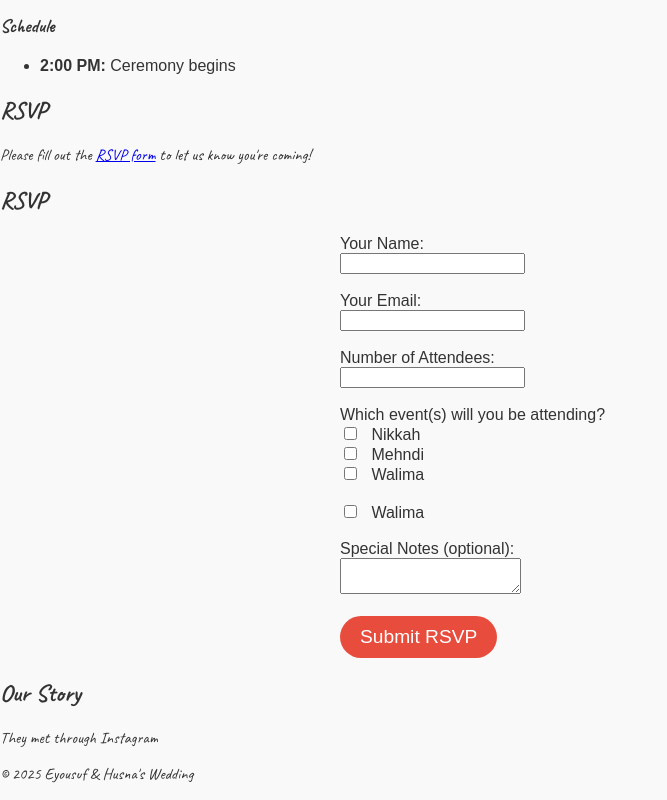
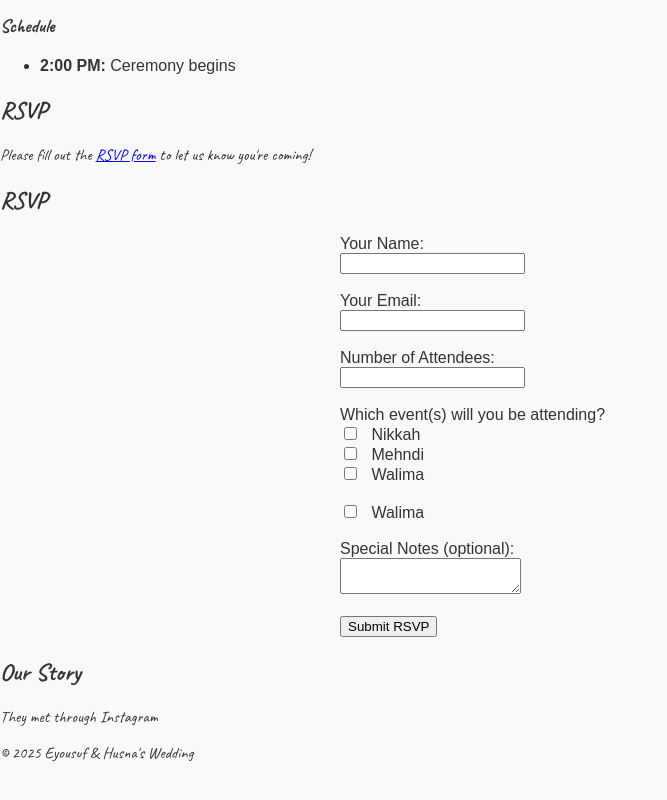
Before and after one commit to asbho06/actual_wedding_site, a plain HTML site: page index.html in a window 1280 px wide. Shown: the part 778-1578 px from the top of the page, without its empty margins (0-667 px from the left). After the commit the page ends 1557 px from the top, so only its background shows below. Drawn offline with Linux system fonts and the light colour scheme.

Commit message:
Add files via upload

```diff
--- a/style.css
+++ b/style.css
@@ -86,18 +86,3 @@ form {
     max-width: 600px;
     margin: 0 auto;
 }
-
-button {
-    background-color: #e74c3c;
-    color: white;
-    padding: 10px 20px;
-    font-size: 1.2rem;
-    border: none;
-    border-radius: 25px;
-    cursor: pointer;
-    transition: background-color 0.3s ease;
-}
-
-button:hover {
-    background-color: #d63b29;
-}
```
